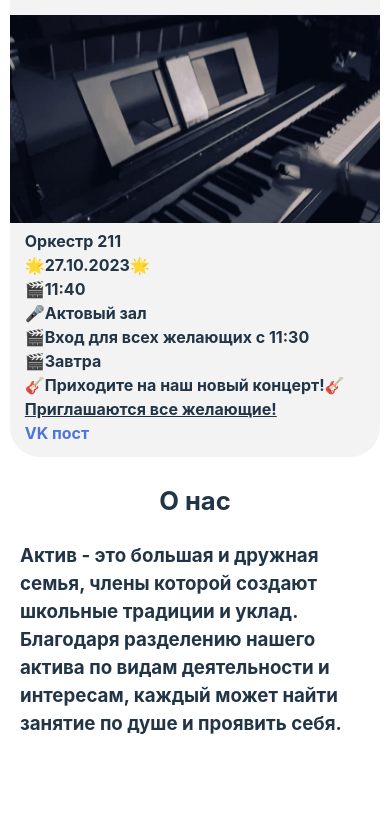
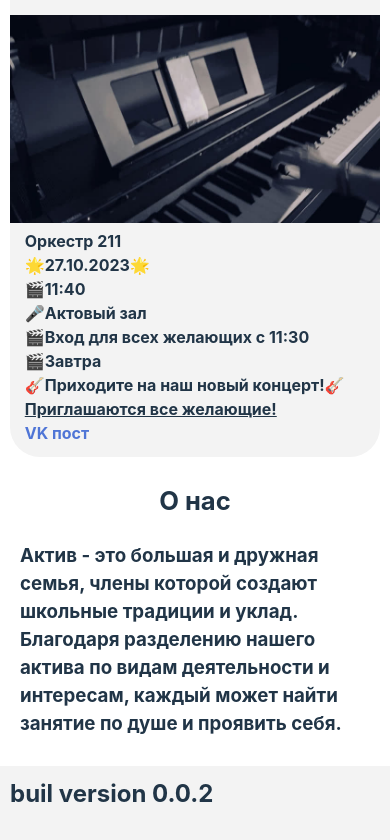
Before and after one commit to Guffi-2/testActivBuild, a Vue app: page / in a window 390 px wide. Shown: the part 799-1639 px from the top of the page. Before the commit the page ends 1538 px from the top, so only its background shows below. Built offline with nearby package versions, Linux system fonts and the light colour scheme.

Commit message:
добавлен footer

```diff
--- a/src/App.vue
+++ b/src/App.vue
@@ -57,6 +57,9 @@
     </div>
   </about>
 </main>
+<footer>
+  <h2>buil version 0.0.2</h2>
+</footer>
 </template>
 
 <style>
@@ -278,6 +281,13 @@ header{
 }
 
 @media (min-width: 320px) and (max-width: 899px) {
+  footer{
+    margin-top: 1283px;
+    background-color: #373737;
+    width: 100%;
+    height: 100px;
+    padding: 10px;
+  }
   mobileMenu{
     display: flex;
   }
@@ -619,6 +629,9 @@ header{
   text-decoration: none;
   color: #213547;
 }
+footer{
+    background-color: #f3f3f3;
+}
   html, body {
   background: #ffffff;
   color: #213547;
```
